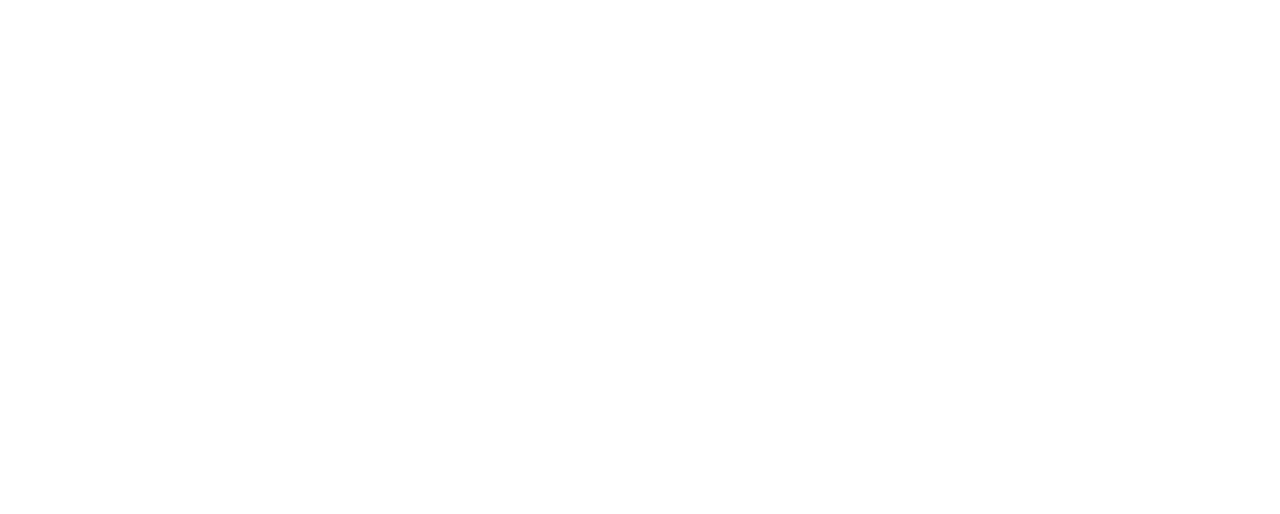
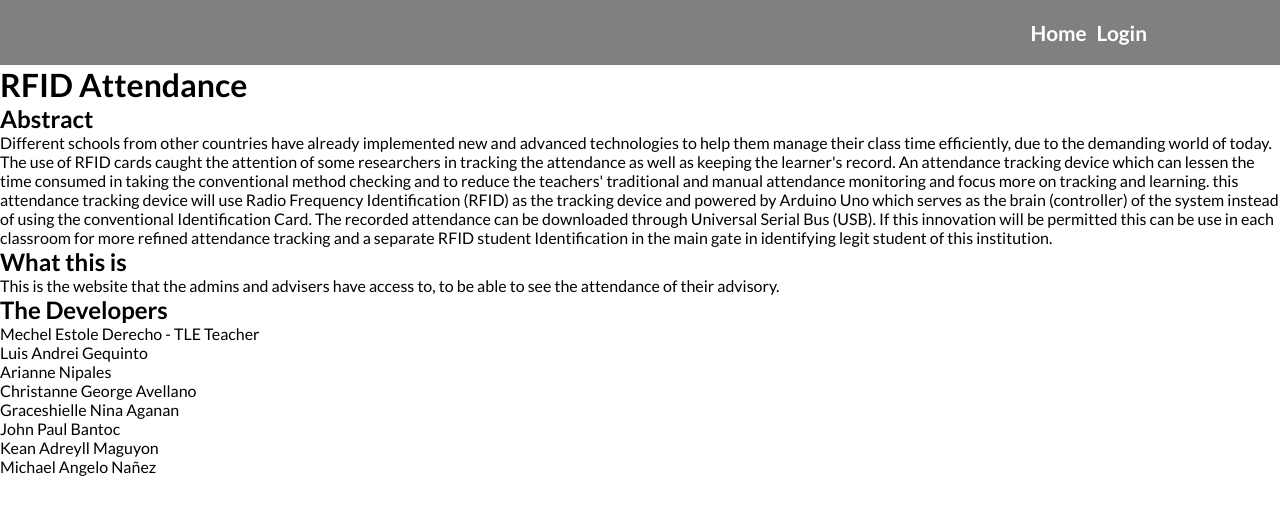
Before and after one commit to LuanBog/rfid-attendance, a React (Create React App) app in the folder frontend/: page / in a window 1280 px wide. Before the commit this address had no page. Shown: the top 514 px of the page. Built offline with nearby package versions, Linux system fonts and the light colour scheme.

Commit message:
Added Landing page, Navigaton and simple css

```diff
--- a/frontend/src/App.js
+++ b/frontend/src/App.js
@@ -4,6 +4,8 @@
 import StudentView from './components/pages/admin/StudentView';
 import StudentCreate from './components/pages/admin/StudentCreate';
 import StudentEdit from './components/pages/admin/StudentEdit';
+import LandingPage from './components/pages/LandingPage';
+import Navigation from './components/pages/Navigation';
 import { AuthProvider } from './components/utils/authentication/auth';
 import { RequireAuth } from './components/utils/authentication/RequireAuth';
 import {
@@ -11,10 +13,13 @@
   Routes,
   Route,
 } from 'react-router-dom';
+import './components/css/styles.css';
 
 const App = () => {
   return (
     <AuthProvider>
+      <Navigation />
+
       <Router>
         <Routes>
           <Route path='/dashboard' element={<RequireAuth><AdminDashboard /></RequireAuth>} />
@@ -23,6 +28,7 @@
           <Route path='/studentedit/:id' element={<RequireAuth><StudentEdit /></RequireAuth>} />
 
           <Route path='/login' element={<Login />} />
+          <Route path='/' element={<LandingPage />} />
         </Routes>
       </Router>
     </AuthProvider>
--- /dev/null
+++ b/frontend/src/components/css/styles.css
@@ -0,0 +1,47 @@
+@import url('https://fonts.googleapis.com/css2?family=Lato:wght@400;700&display=swap');
+
+* {
+    margin: 0;
+    padding: 0;
+    box-sizing: border-box;
+
+    font-family: 'Lato', 'Franklin Gothic Medium', 'Arial Narrow', Arial, sans-serif;
+}
+
+nav {
+    background-color: gray;
+}
+
+nav ul {
+    display: flex;
+    justify-content: right;
+    padding: 20px 8rem;
+}
+
+nav ul li {
+    list-style: none;
+    padding: 0 5px;
+}
+
+nav ul li a {
+    text-decoration: none;
+    color: white;
+    font-weight: bold;
+    font-size: 1.3rem;
+}
+
+nav ul li a:hover {
+    text-decoration: underline;
+    cursor: pointer;
+}
+
+.logged-in-color {
+    color: yellow;
+}
+
+.welcome-msg {
+    font-weight: 400;
+}
+.username {
+    font-weight: bold;
+}
--- /dev/null
+++ b/frontend/src/components/pages/LandingPage.js
@@ -0,0 +1,29 @@
+import React from "react";
+
+const LandingPage = () => {
+  return (
+    <>
+      <h1>RFID Attendance</h1>
+
+      <h2>Abstract</h2>
+      <p>Different schools from other countries have already implemented new and advanced technologies to help them manage their class time efficiently, due to the demanding world of today. The use of RFID cards caught the attention of some researchers in tracking the attendance as well as keeping the learner's record. An attendance tracking device which can lessen the time consumed in taking the conventional method checking and to reduce the teachers' traditional and manual attendance monitoring and focus more on tracking and learning. this attendance tracking device will use Radio Frequency Identification (RFID) as the tracking device and powered by Arduino Uno which serves as the brain (controller) of the system instead of using the conventional Identification Card. The recorded attendance can be downloaded through Universal Serial Bus (USB). If this innovation will be permitted this can be use in each classroom for more refined attendance tracking and a separate RFID student Identification in the main gate in identifying legit student of this institution. </p>
+
+      <h2>What this is</h2>
+      <p>This is the website that the admins and advisers have access to, to be able to see the attendance of their advisory.</p>
+
+      <h2>The Developers</h2>
+      <ul>
+        <li>Mechel Estole Derecho - TLE Teacher</li>
+        <li>Luis Andrei Gequinto</li>
+        <li>Arianne Nipales</li>
+        <li>Christanne George Avellano</li>
+        <li>Graceshielle Nina Aganan</li>
+        <li>John Paul Bantoc</li>
+        <li>Kean Adreyll Maguyon</li>
+        <li>Michael Angelo Nañez</li>
+      </ul>
+    </>
+  );
+}
+
+export default LandingPage;
--- /dev/null
+++ b/frontend/src/components/pages/Navigation.js
@@ -0,0 +1,19 @@
+import React from "react";
+import { useAuth } from "../utils/authentication/auth";
+
+const Navigation = () => {
+  const auth = useAuth();
+
+  return (
+    <nav>
+      <ul>
+        <li><a href='/'>Home</a></li>
+        <li><a href='/login'>Login</a></li>
+
+        {auth.loggedIn() ? <li><a href='/dashboard' class='logged-in-color'>Dashboard</a></li> : ''}
+      </ul>
+    </nav>
+  );
+}
+
+export default Navigation;
--- a/frontend/src/components/pages/admin/AdminDashboard.js
+++ b/frontend/src/components/pages/admin/AdminDashboard.js
@@ -18,7 +18,7 @@
 
       {/* PUT THIS CODE BELOW menu left-side WHEN DOING STYLING */}
       <div className="right-side">
-        <h1>Welcome, {toTitle(auth.user.username)}!</h1>
+        <h1 className='welcome-msg'>Welcome, <span className='username'>{toTitle(auth.user.username)}!</span></h1>
       </div>
 
       <div className="menu left-side">
```
